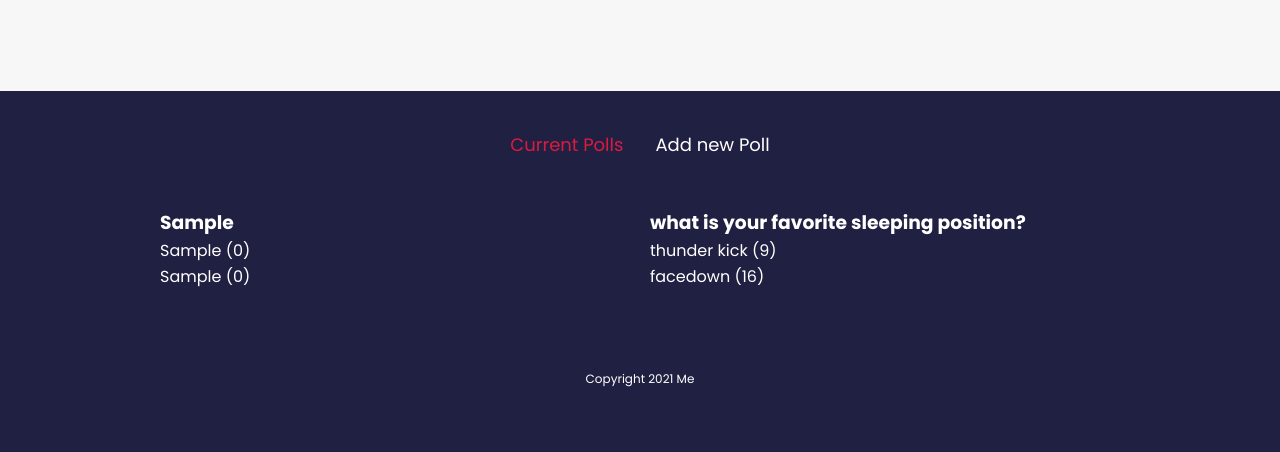
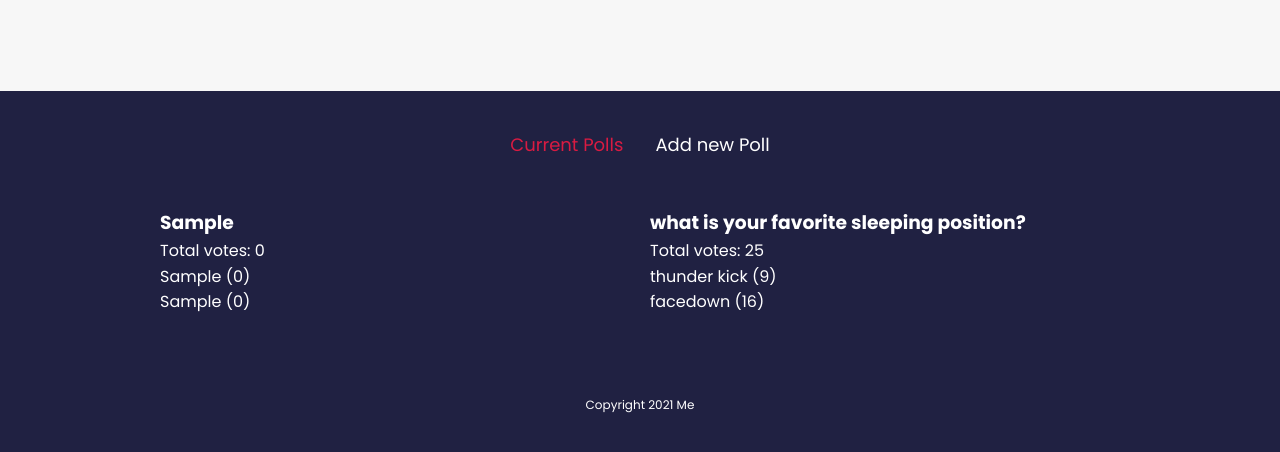
Before and after one commit to Ayu5h5hakya/svelte-startup, a Svelte app: page / in a window 1280 px wide. Both pictures are taken after typing "Sample", "Sample", "Sample" into the empty fields and a click on the button "Add Poll". Shown: the top 452 px of the page. Built offline with nearby package versions, Linux system fonts and the light colour scheme.

Commit message:
show total votes count

```diff
--- a/src/components/PollDetails.svelte
+++ b/src/components/PollDetails.svelte
@@ -1,9 +1,12 @@
 <script>
   export let poll;
+
+  $: totalVotes = poll.voteA + poll.voteB;
 </script>
 
 <div class="poll">
   <h3>{poll.question}</h3>
+  <p>Total votes: {totalVotes}</p>
   <div class="answer">
     <div class="percent percent-a" />
     <span>{poll.answerA} ({poll.voteA})</span>
```
